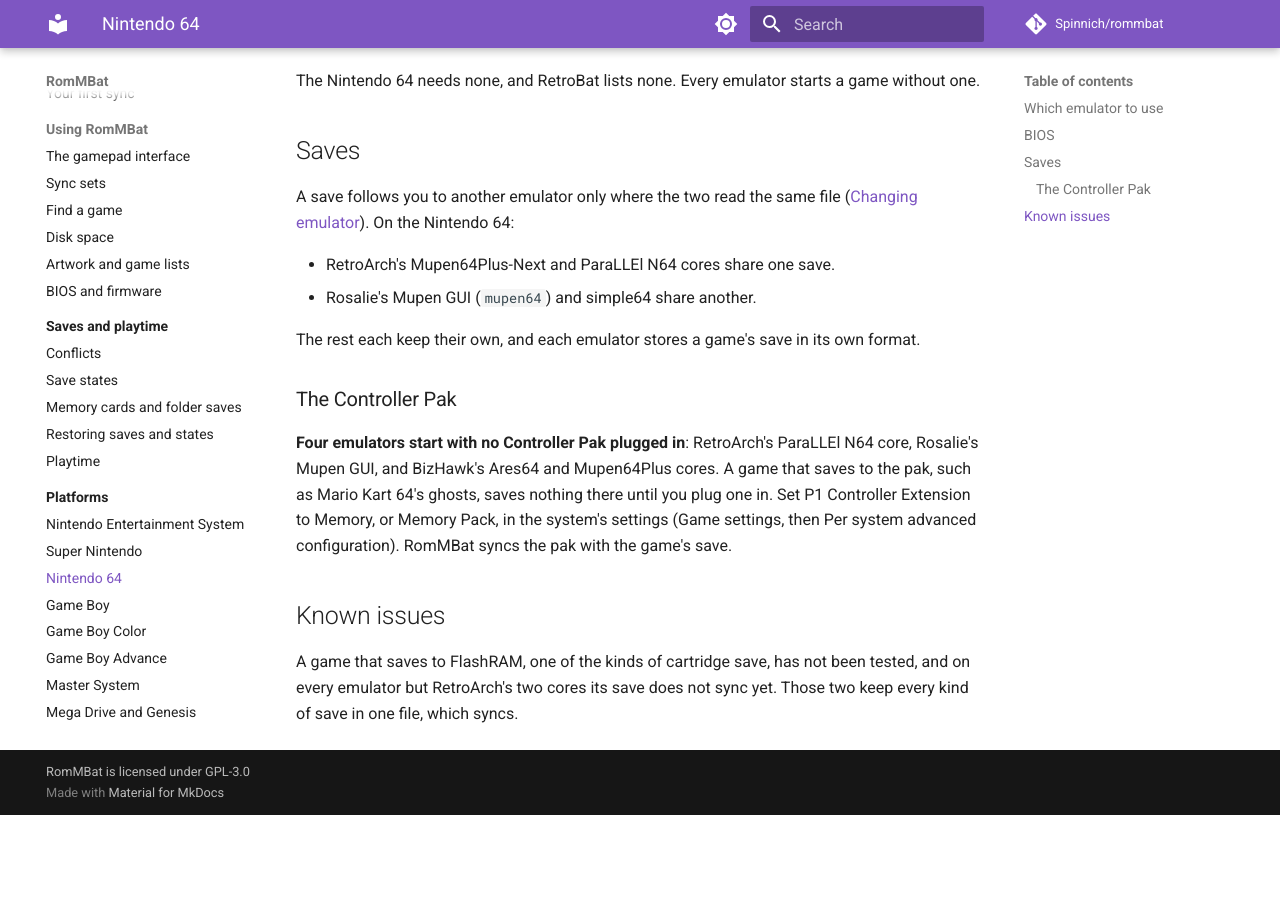
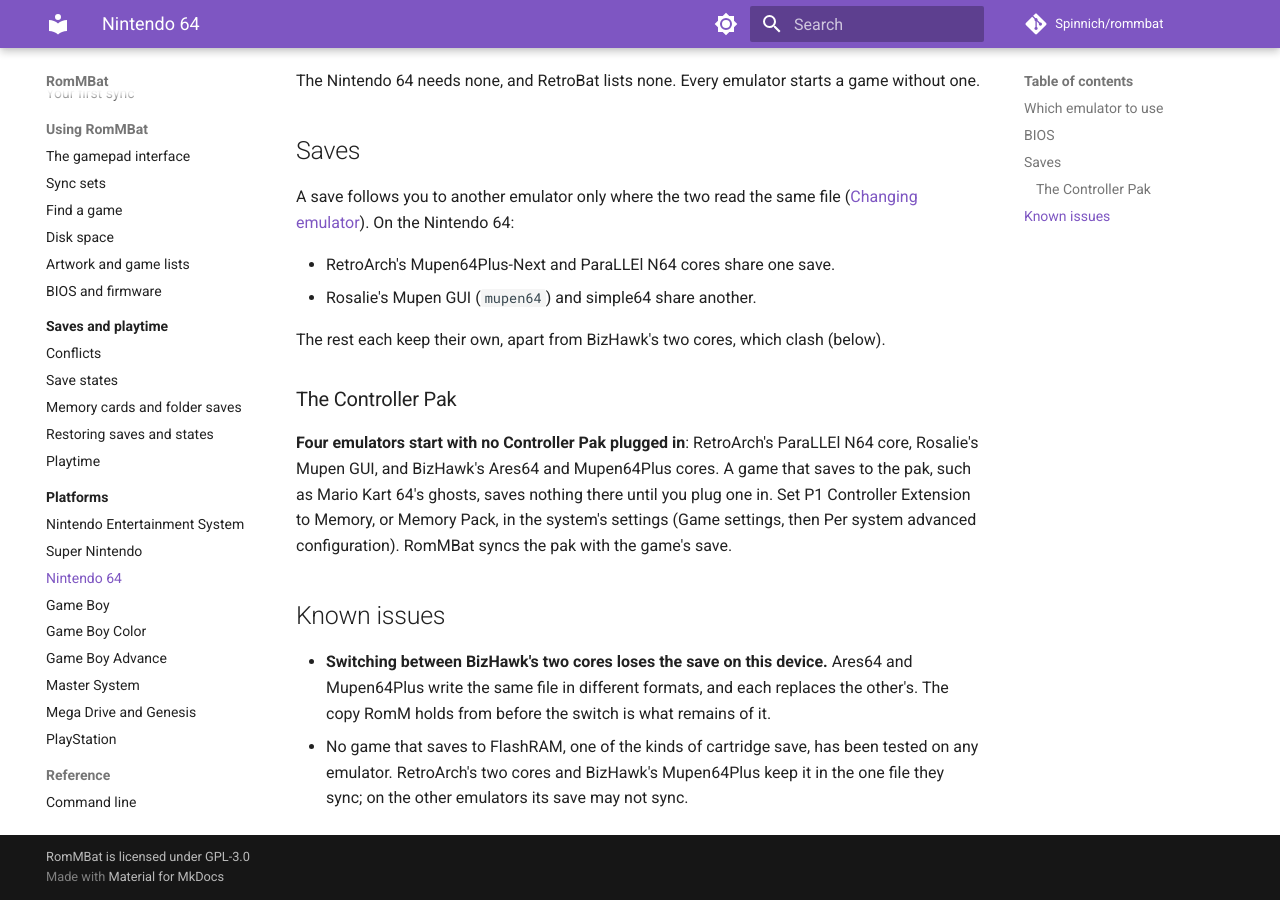
Before and after one commit to Spinnich/rommbat, an MkDocs documentation site: the page built from wiki/platforms/n64.md, in a window 1280 px wide and 900 px high, scrolled down 594 px. Built offline with MkDocs 1.6.1 and Material for MkDocs 9.7.7, drawn with Linux system fonts in a browser that asks for light colours; comment, search, counter and statistics services are not loaded; before the commit the page ends 1409 px from its top, so only the background shows below that.

Commit message:
Warn that Mednafen refuses mGBA's gba save and Mesen's mastersystem save, that BizHawk's N64 cores overwrite each other, that a disc set needs grouping in RomM, and that GBHawk needs gb_bios.bin (R1.1-R1.6)
Co-Authored-By: Claude Opus 5.5 <noreply@anthropic.com>

```diff
--- a/wiki/platforms/n64.md
+++ b/wiki/platforms/n64.md
@@ -25,7 +25,7 @@ A save follows you to another emulator only where the two read the same file
 - RetroArch's Mupen64Plus-Next and ParaLLEl N64 cores share one save.
 - Rosalie's Mupen GUI (`mupen64`) and simple64 share another.
 
-The rest each keep their own, and each emulator stores a game's save in its own format.
+The rest each keep their own, apart from BizHawk's two cores, which clash (below).
 
 ### The Controller Pak
 
@@ -37,6 +37,9 @@ advanced configuration). RomMBat syncs the pak with the game's save.
 
 ## Known issues
 
-A game that saves to FlashRAM, one of the kinds of cartridge save, has not been tested, and on
-every emulator but RetroArch's two cores its save does not sync yet. Those two keep every kind of
-save in one file, which syncs.
+- **Switching between BizHawk's two cores loses the save on this device.** Ares64 and Mupen64Plus
+  write the same file in different formats, and each replaces the other's. The copy RomM holds
+  from before the switch is what remains of it.
+- No game that saves to FlashRAM, one of the kinds of cartridge save, has been tested on any
+  emulator. RetroArch's two cores and BizHawk's Mupen64Plus keep it in the one file they sync; on
+  the other emulators its save may not sync.
```
Also changed, not shown: wiki/platforms/gb.md (+3 -3 lines), wiki/platforms/gba.md (+4 -1 lines), wiki/platforms/mastersystem.md (+6 -0 lines), wiki/platforms/psx.md (+4 -3 lines), wiki/saves/index.md (+4 -3 lines).
